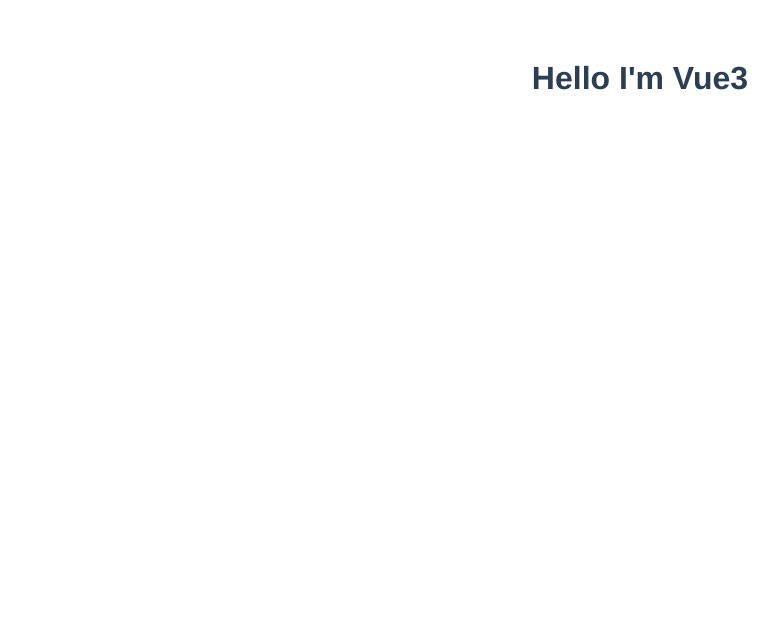
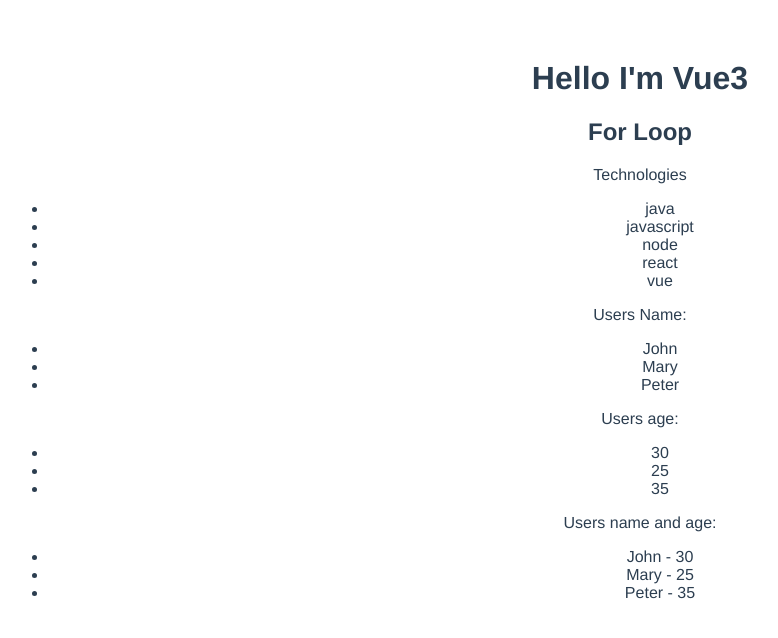
Before and after one commit to mofachhalhossain/Vue-For-Beginner, a Vue app: page / in a window 1280 px wide. Shown: the top 638 px of the page, without its empty margins (0-778 px from the left). Built offline with nearby package versions, Linux system fonts and the light colour scheme.

Commit message:
For loop

```diff
--- a/src/App.vue
+++ b/src/App.vue
@@ -8,6 +8,7 @@
   <!-- <InputField /> -->
   <!-- <CheckboxAndRadioButton /> -->
   <!-- <Condition /> -->
+  <ForLoop />
 </template>
 
 <script>
@@ -19,6 +20,7 @@
 /* import InputField from "./components/InputField.vue"; */
 /* import CheckboxAndRadioButton from "./components/CheckboxAndRadioButton.vue"; */
 /* import Condition from "./components/Condition.vue"; */
+import ForLoop from "./components/ForLoop.vue";
 
 export default {
   name: "App",
@@ -31,6 +33,7 @@
     /* InputField, */
     /* CheckboxAndRadioButton, */
     /* Condition, */
+    ForLoop,
   },
 };
 </script>
--- /dev/null
+++ b/src/components/ForLoop.vue
@@ -0,0 +1,39 @@
+<template>
+  <h2>For Loop</h2>
+  <label>Technologies</label>
+  <ul>
+    <li v-for="item in technology" :key="item">{{ item }}</li>
+  </ul>
+  <label>Users Name:</label>
+  <ul>
+    <li v-for="item in users" :key="item.name">{{ item.name }}</li>
+  </ul>
+  <label>Users age:</label>
+  <ul>
+    <li v-for="item in users" :key="item.age">{{ item.age }}</li>
+  </ul>
+  <label>Users name and age:</label>
+  <ul>
+    <li v-for="item in users" :key="item.name + item.age">
+      {{ item.name }} - {{ item.age }}
+    </li>
+  </ul>
+</template>
+
+<script>
+export default {
+  name: "ForLoop",
+  data() {
+    return {
+      technology: ["java", "javascript", "node", "react", "vue"],
+      users: [
+        { name: "John", age: 30 },
+        { name: "Mary", age: 25 },
+        { name: "Peter", age: 35 },
+      ],
+    };
+  },
+};
+</script>
+
+<style scoped></style>
```
